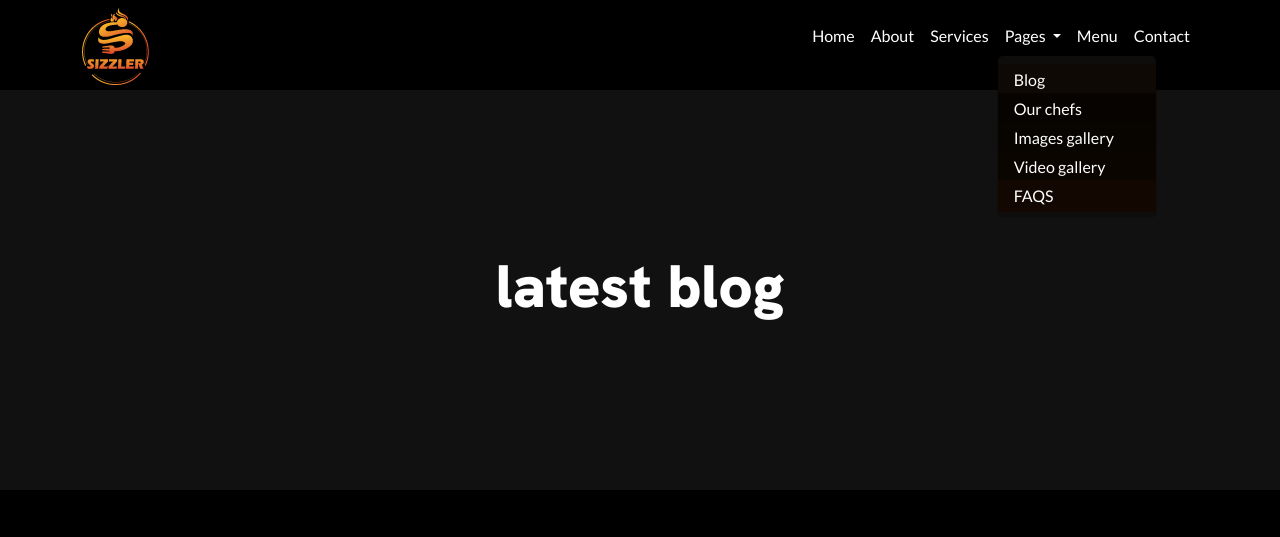
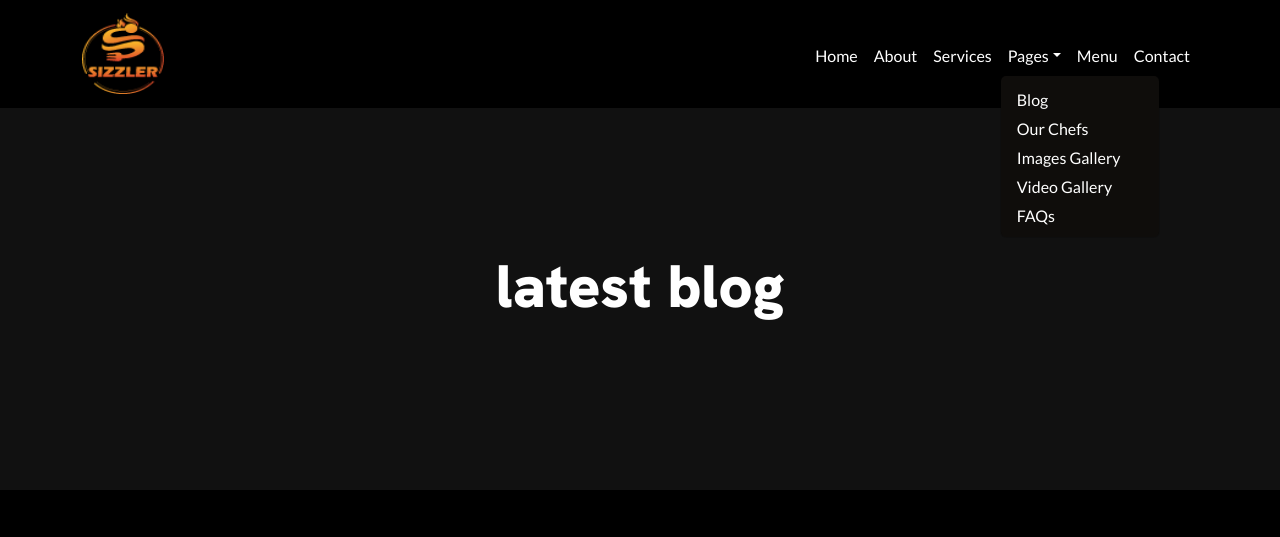
Before and after one commit to hafsmubin/blog, a plain HTML site: page index.html in a window 1280 px wide. Both pictures are taken after a click on the button "Pages". Shown: the top 537 px of the page. Drawn offline with nearby package versions, Linux system fonts and the light colour scheme; grey boxes are pictures that could not be loaded; a web font is replaced by a local one.

Commit message:
update media.css, stylesheet.css and index.html

```diff
--- a/css/media.css
+++ b/css/media.css
@@ -1 +1,5 @@
-@media(max-width:)
+@media(max-width:450px){
+    h1{
+        font-size: 30px !important;
+    }
+}
--- a/css/stylesheet.css
+++ b/css/stylesheet.css
@@ -112,11 +112,10 @@ nav ul li:hover::after {
 
 .fix{
   max-width: 100%;
-  height: 400px;
+  /* height: 400px; */
   background-image: url("../high-angle-tasty-pakistani-dish.jpg");
   background-repeat: no-repeat;
   background-size: cover;
-  position: sticky;
 
 }
 
--- a/index.html
+++ b/index.html
@@ -6,6 +6,8 @@
     <link rel="stylesheet" href=" https://cdn.jsdelivr.net/npm/bootstrap@5.3.8/dist/css/bootstrap.min.css
 ">
 
+
+<link rel="stylesheet" href="css/media.css">
 
 <link href="https://unpkg.com/aos@2.3.1/dist/aos.css" rel="stylesheet">
 
@@ -26,89 +28,50 @@
     <div class="website-content">
 
 
-   <header >
+  <header>
+  <nav class="navbar navbar-expand-lg bg-black text-center">
     <div class="container">
-            <div class="row">
+      <a class="navbar-brand" href="#">
+        <img src="sizzler project logo.png" alt="Logo" width="82" height="82">
+      </a>
 
-            <div class="col-6 mt-2">
-                <img src="sizzler project logo.png" alt="">
-            </div>
-
-            <div class="col-6 mt-2">
-                  <nav class="navbar navbar-expand-lg bg-black text-center ">
-
-                        <button class="navbar-toggler" type="button" style="background-color: rgb(235, 221, 221);"  data-bs-toggle="collapse"
+      <!-- Toggler button (will stay on right) -->
+      <button class="navbar-toggler" type="button" data-bs-toggle="collapse"
               data-bs-target="#navbarNav" aria-controls="navbarNav" aria-expanded="false"
-                            aria-label="Toggle navigation">
+              aria-label="Toggle navigation" style="    background-color: #b58c67ad;">
         <span class="navbar-toggler-icon"></span>
       </button>
+
+      <!-- Navbar links -->
       <div class="collapse navbar-collapse" id="navbarNav">
         <ul class="navbar-nav ms-auto">
-                                <li class="nav-item ">
-                                    <a class="nav-link active text-white" aria-current="page" href="#">Home</a>
-                                </li>
-                                <li class="nav-item">
-                                    <a class="nav-link text-white" href="#">About</a>
-                                </li>
-                                <li class="nav-item">
-                                    <a class="nav-link text-white" href="#"> Services</a>
-                                </li>
-
+          <li class="nav-item"><a class="nav-link text-white" href="#">Home</a></li>
+          <li class="nav-item"><a class="nav-link text-white" href="#">About</a></li>
+          <li class="nav-item"><a class="nav-link text-white" href="#">Services</a></li>
 
           <li class="nav-item dropdown">
-                                    <a class="nav-link dropdown-toggle text-white" href="#" role="button"
-                                        data-bs-toggle="dropdown" aria-expanded="false">
-                                         Pages
-                                    </a>
-
-                                    <ul class="dropdown-menu" style="background-color: #0f0d0b">
-                                        <li><a class="dropdown-item text-white" style="background-color: #0e06008f"
-                                                href="#">Blog</a></li>
-                                        <li><a class="dropdown-item text-white" style="background-color: #060300"
-                                                href="#">Our chefs </a></li>
-                                        <li><a class="dropdown-item text-white" style="background-color: #080400"
-                                                href="#">Images gallery </a></li>
-                                        <li><a class="dropdown-item text-white" style="background-color: #0b0500"
-                                                href="#">Video gallery</a></li>
-                                        <li><a class="dropdown-item text-white" style="background-color: #130801"
-                                                href="#">FAQS</a></li>
+            <a class="nav-link dropdown-toggle text-white" href="#" role="button" data-bs-toggle="dropdown">Pages</a>
+            <ul class="dropdown-menu" style="background-color:#0f0d0b">
+              <li><a class="dropdown-item text-white" href="#">Blog</a></li>
+              <li><a class="dropdown-item text-white" href="#">Our Chefs</a></li>
+              <li><a class="dropdown-item text-white" href="#">Images Gallery</a></li>
+              <li><a class="dropdown-item text-white" href="#">Video Gallery</a></li>
+              <li><a class="dropdown-item text-white" href="#">FAQs</a></li>
             </ul>
           </li>
 
-                                <li class="nav-item">
-                                    <a class="nav-link text-white" href="#">Menu </a>
-                                </li>
-                                <li class="nav-item">
-                                    <a class="nav-link text-white" href="#"> Contact</a>
-                                </li>
-
-
-                            </ul>
-
-
-
+          <li class="nav-item"><a class="nav-link text-white" href="#">Menu</a></li>
+          <li class="nav-item"><a class="nav-link text-white" href="#">Contact</a></li>
         </ul>
       </div>
-
+    </div>
   </nav>
-
-            </div>
-
-            </div>
-
-
-        </div>
-
-
-
 </header>
 
     <div class="fix">
       <div class="bc">
 
-        <h1  data-aos="fade-down"
-     data-aos-easing="linear"
-     data-aos-duration="100">latest blog
+        <h1>latest blog
 
 </h1>
       </div>
```
Lines whose indentation alone changed are shown as unchanged.
